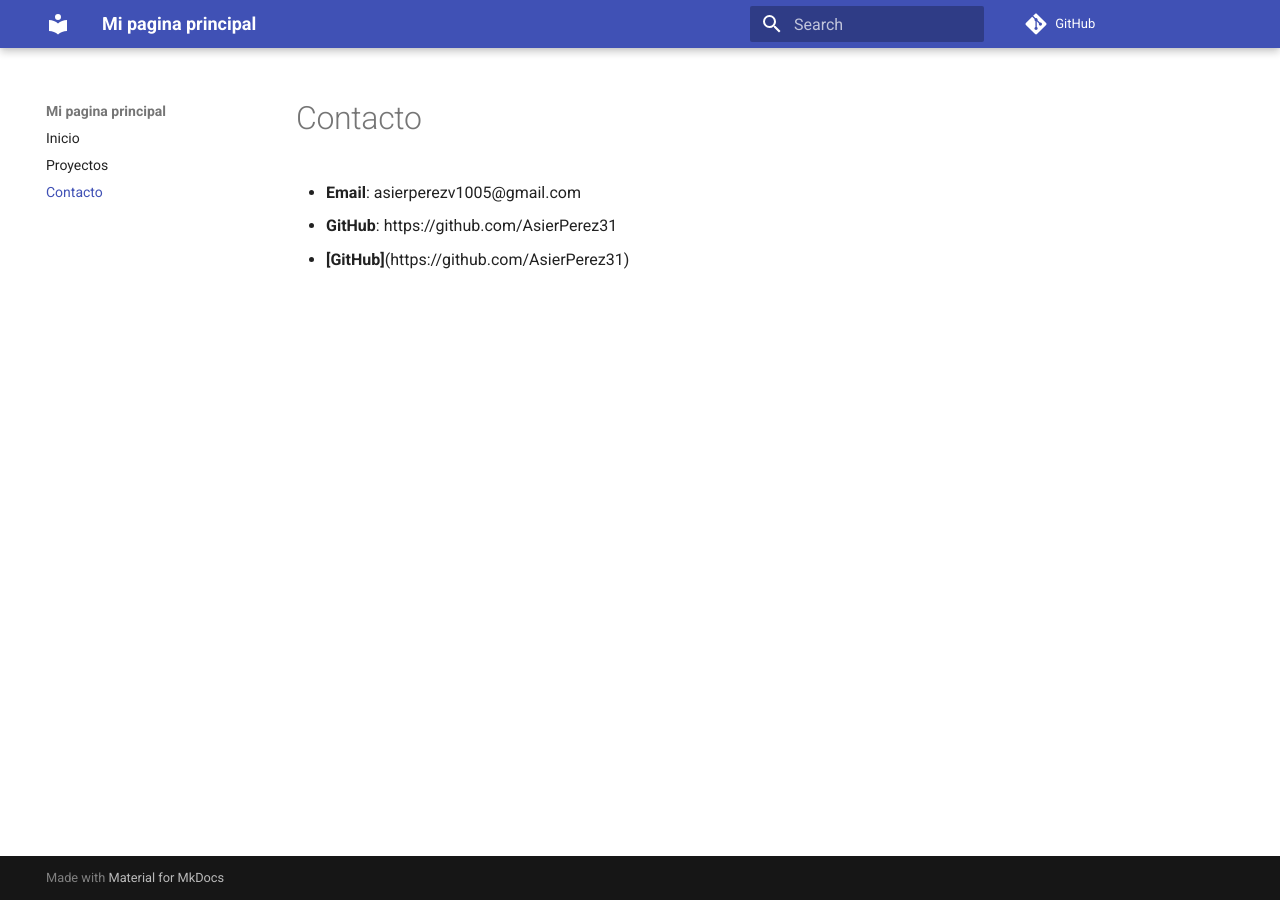
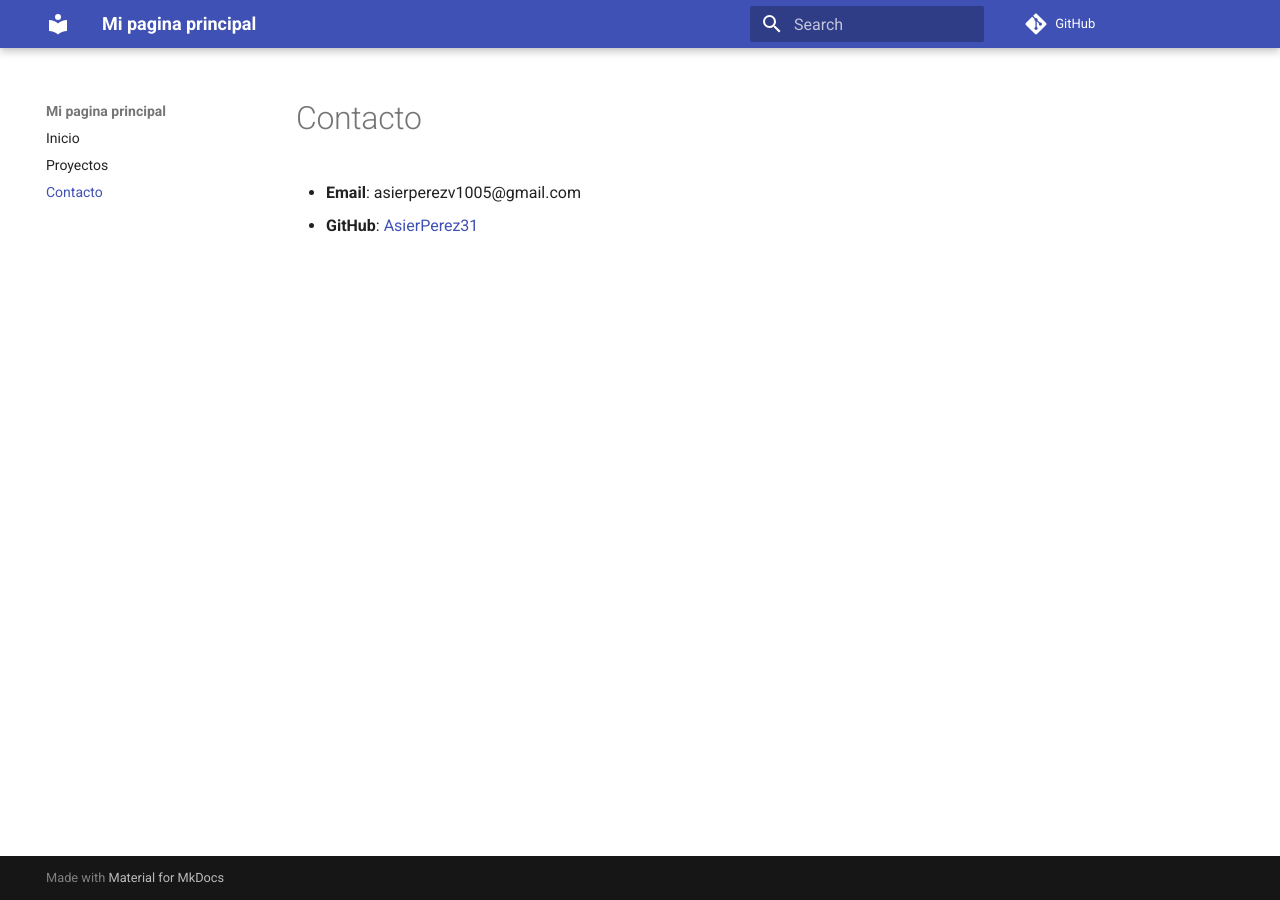
Before and after one commit to AsierPerez31/asierperez31.github.io, an MkDocs documentation site: the page built from docs/contacto.md, in a window 1280 px wide. Built offline with MkDocs 1.6.1 and Material for MkDocs 9.7.7, drawn with Linux system fonts in a browser that asks for light colours; comment, search, counter and statistics services are not loaded.

Commit message:
Cambiado enlace github

```diff
--- a/docs/contacto.md
+++ b/docs/contacto.md
@@ -1,6 +1,4 @@
 # Contacto
 
 - **Email**: asierperezv1005@gmail.com
-- **GitHub**: https://github.com/AsierPerez31
-
-- **[GitHub]**(https://github.com/AsierPerez31)
+- **GitHub**: [AsierPerez31](https://github.com/AsierPerez31)
```
